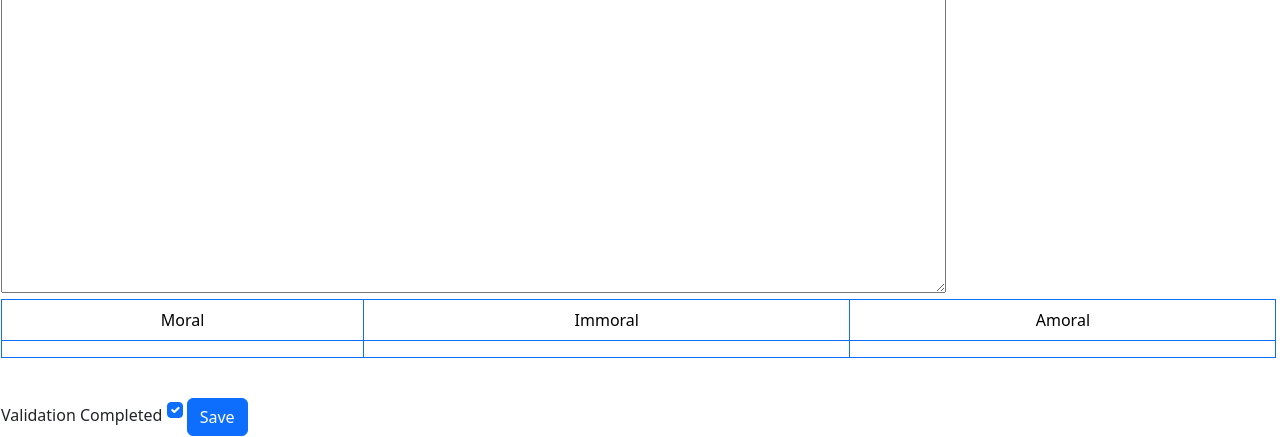
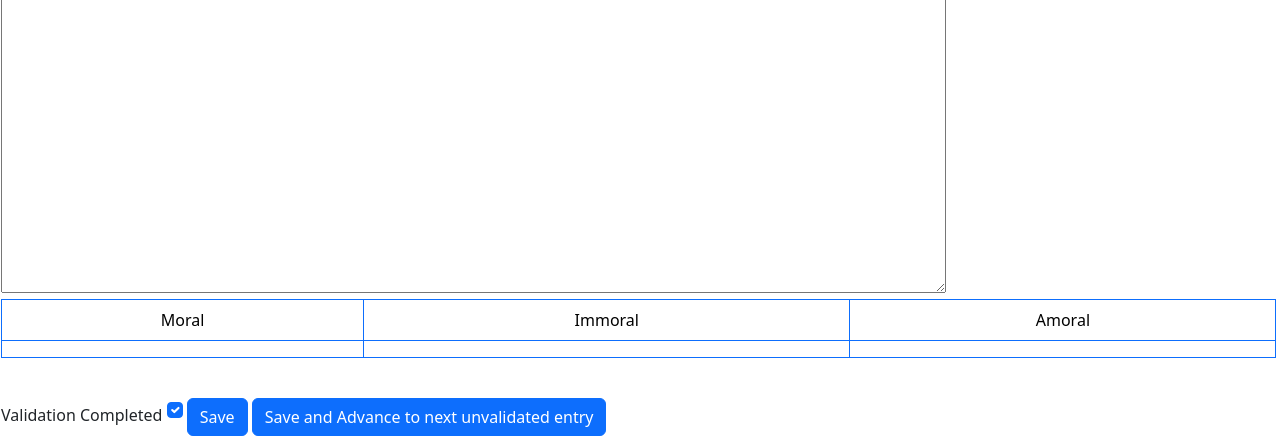
Before and after one commit to haggenso/moral_exemplar, a Flask app: template templates/edit.html in a window 1280 px wide. Shown: the part 558-995 px from the top of the page. Run offline with Flask 3, Linux system fonts and the light colour scheme; the template is opened without the code that fills it, so the values that code supplies are empty; some libraries are stand-ins or nearby versions.

Commit message:
Add next unvalidated button

```diff
--- a/main.py
+++ b/main.py
@@ -268,7 +268,19 @@ def edit():
 				mysql.connection.commit()
 
 				if scenario_id.isdigit() :
-					return redirect(url_for('edit') + "?id=" + str(form_data['scenario_id'])+"&from_edit=")
+					if form_data['next_unvalidated'] == "0":
+						return redirect(url_for('edit') + "?id=" + str(form_data['scenario_id'])+"&from_edit=")
+					else:
+						query = "SELECT scenario_id FROM scenarios "
+						query += " WHERE deleted = 0 AND validated = 0 "
+						query += " AND source_id = %s AND start_chapter >= %s AND start_verse > %s "
+						query += " ORDER BY source_id, start_chapter, start_verse limit 1 "
+						cursor.execute(query, (form_data['source_id'], form_data['start_chapter'], form_data['start_verse']))
+						q_res = cursor.fetchone()
+						if q_res is None:
+							return redirect(url_for('edit') + "?id=" + str(form_data['scenario_id'])+"&from_edit=")
+						else:
+							return redirect(url_for('edit') + "?id=" + str(q_res[0])+"&from_edit=")
 				else:
 					return redirect(url_for('edit') + "?id=" + str(form_data['scenario_id'])+"&from_new=")
 
--- a/templates/edit.html
+++ b/templates/edit.html
@@ -58,7 +58,11 @@ Ethical Question:<BR>
 <BR>
 <LABEL FOR="validated">Validation Completed</LABEL>
 <INPUT TYPE="checkbox" class="form-check-input"  NAME="validated" checked/>
-<INPUT TYPE="submit" class="btn btn-primary" value="Save">
+<INPUT TYPE="hidden" VALUE=0 NAME="next_unvalidated" />
+<INPUT TYPE="submit" class="btn btn-primary" value="Save"/>
+<INPUT TYPE="button" class="btn btn-primary" value="Save and Advance to next unvalidated entry"
+onclick="document.getElementsByName('next_unvalidated')[0].value=1;
+document.getElementById('mainForm').submit();"/>
 </FORM>
 </TD><TD VALIGN="TOP">
 {{ form_data['version'] | safe}}
```
